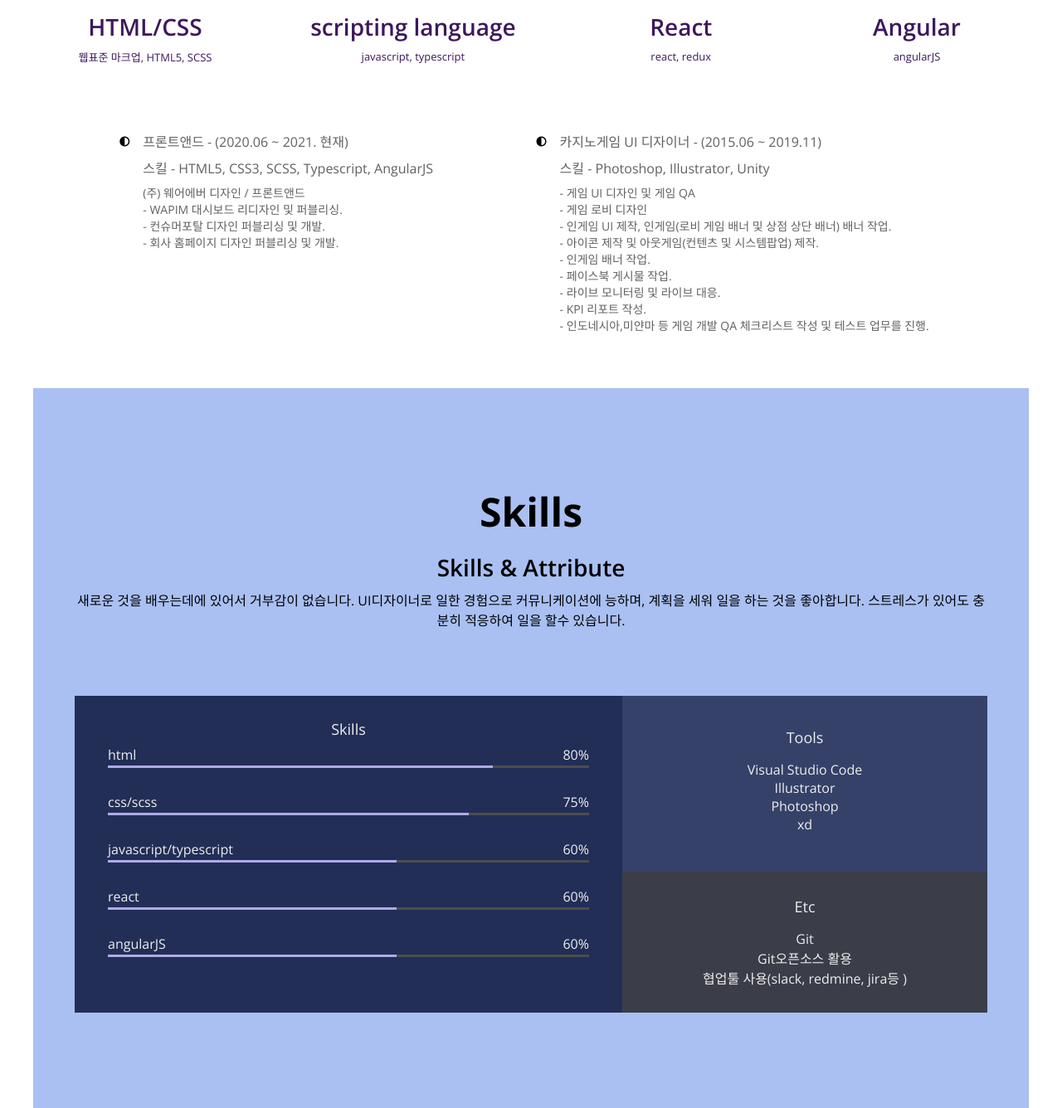
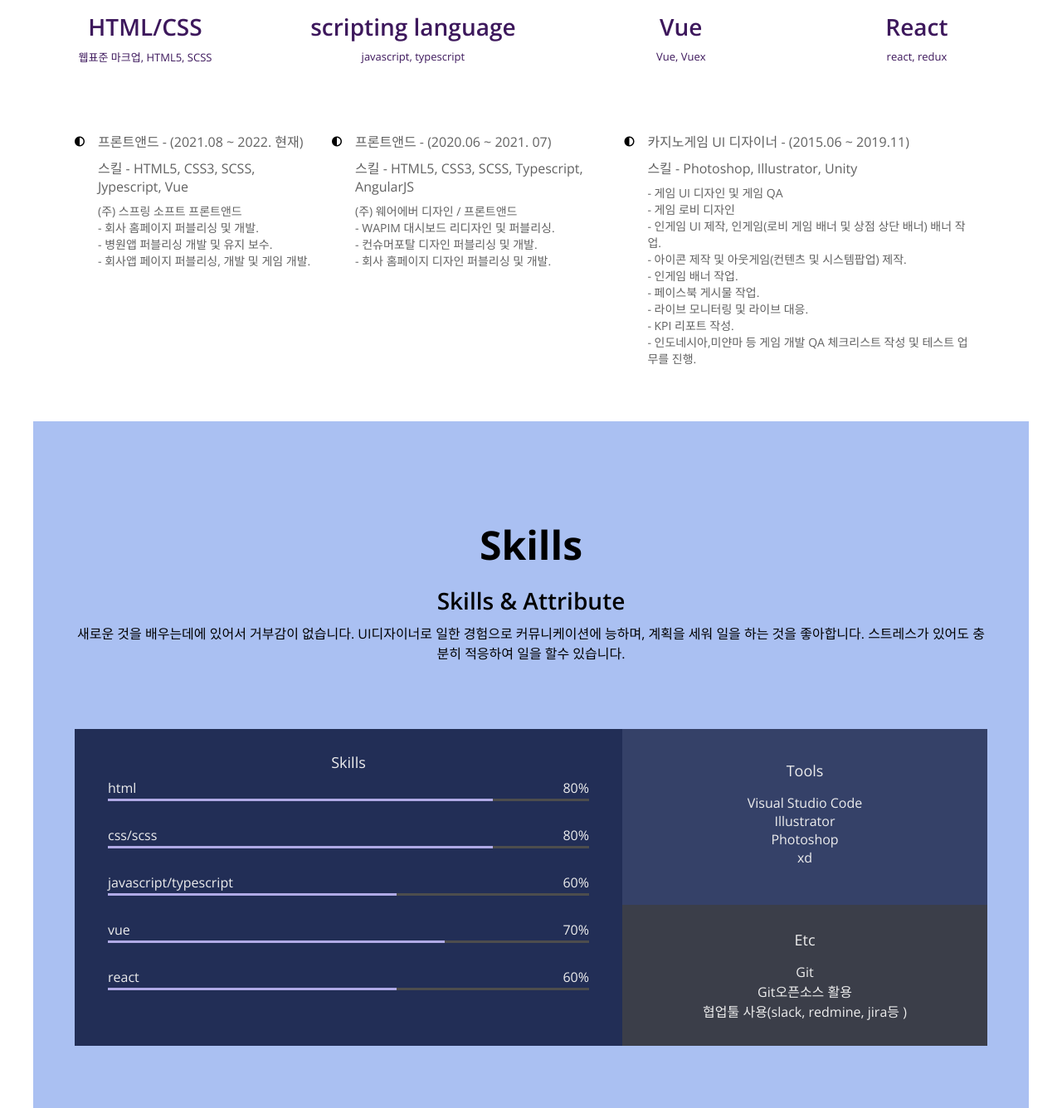
Before and after one commit to Amarse/Amarse.github.io, a plain HTML site: page index.html in a window 1280 px wide. Shown: the part 1146-2482 px from the top of the page at 83% size. Drawn offline with nearby package versions, Linux system fonts and the light colour scheme.

Commit message:
company and skill update

```diff
--- a/index.html
+++ b/index.html
@@ -71,17 +71,17 @@
 			</div>
 			<div class="major">
 				<div class="major__icon">
+					<i class="fab fa-vuejs"></i>
+				</div>
+				<h2 class="major__title">Vue</h2>
+				<div class="major__description">Vue, Vuex</div>
+			</div>
+			<div class="major">
+				<div class="major__icon">
 					<i class="fab fa-react"></i>
 				</div>
 				<h2 class="major__title">React</h2>
 				<div class="major__description">react, redux</div>
-			</div>
-			<div class="major">
-				<div class="major__icon">
-					<i class="fab fa-angular"></i>
-				</div>
-				<h2 class="major__title">Angular</h2>
-				<div class="major__description">angularJS</div>
 			</div>
 		</div>
 		<div class="about__jobs">
@@ -91,7 +91,20 @@
 						<i class="fas fa-adjust"></i>
 					</div>
 					<div class="job__description">
-						<p class="job__name">프론트앤드 - (2020.06 ~ 2021. 현재)</p>
+						<p class="job__name">프론트앤드 - (2021.08 ~ 2022. 현재)</p>
+						<p class="job__name">스킬 - HTML5, CSS3, SCSS, Jypescript, Vue</p>
+						<p class="job__period">(주) 스프링 소프트 프론트앤드  </br>
+							- 회사 홈페이지 퍼블리싱 및 개발. </br>
+							- 병원앱 퍼블리싱 개발 및 유지 보수. </br>
+							- 회사앱 페이지 퍼블리싱, 개발 및 게임 개발.</p>
+					</div>
+				</div>
+				<div class="job">
+					<div class="job__icon">
+						<i class="fas fa-adjust"></i>
+					</div>
+					<div class="job__description">
+						<p class="job__name">프론트앤드 - (2020.06 ~ 2021. 07)</p>
 						<p class="job__name">스킬 - HTML5, CSS3, SCSS, Typescript, AngularJS</p>
 						<p class="job__period">(주) 웨어에버 디자인 / 프론트앤드  </br>
 							- WAPIM 대시보드 리디자인 및 퍼블리싱. </br>
@@ -143,10 +156,10 @@
 				<div class="skill">
 					<div class="skill__description">
 						<span>css/scss</span>
-						<span>75%</span>
+						<span>80%</span>
 					</div>
 					<div class="skill__bar">
-						<div class="skill__value" style="width: 75%"></div>
+						<div class="skill__value" style="width: 80%"></div>
 					</div>
 				</div>
 				<div class="skill">
@@ -160,16 +173,16 @@
 				</div>
 				<div class="skill">
 					<div class="skill__description">
-						<span>react</span>
-						<span>60%</span>
+						<span>vue</span>
+						<span>70%</span>
 					</div>
 					<div class="skill__bar">
-						<div class="skill__value" style="width: 60%"></div>
+						<div class="skill__value" style="width: 70%"></div>
 					</div>
 				</div>
 				<div class="skill">
 					<div class="skill__description">
-						<span>angularJS</span>
+						<span>react</span>
 						<span>60%</span>
 					</div>
 					<div class="skill__bar">
@@ -276,7 +289,7 @@
 				<i class="fas fa-link"></i>
 			</a>
 		</div>
-		<p class="contact__rights">2021 Front-and Challenger - All rights reserved.</p>
+		<p class="contact__rights">2022 Front-and Challenger - All rights reserved.</p>
 	</section>
 	<!-- contact -->
 	<!-- arrow -->
```
